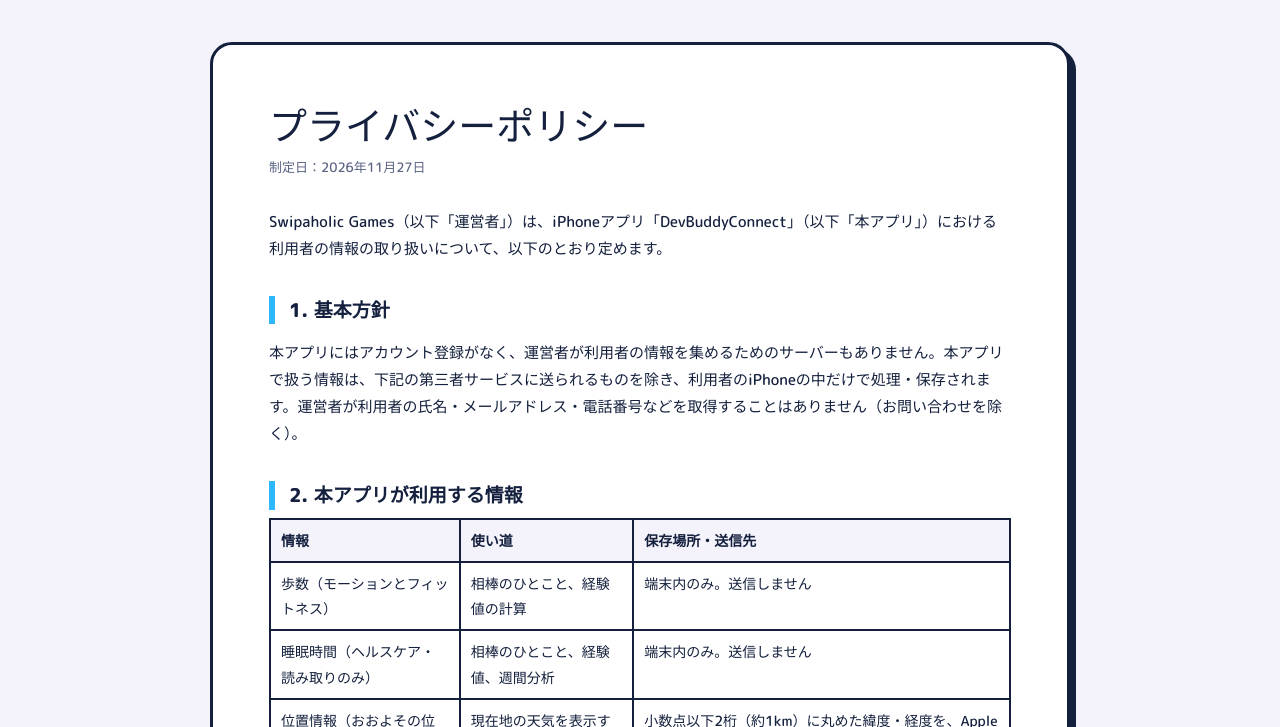
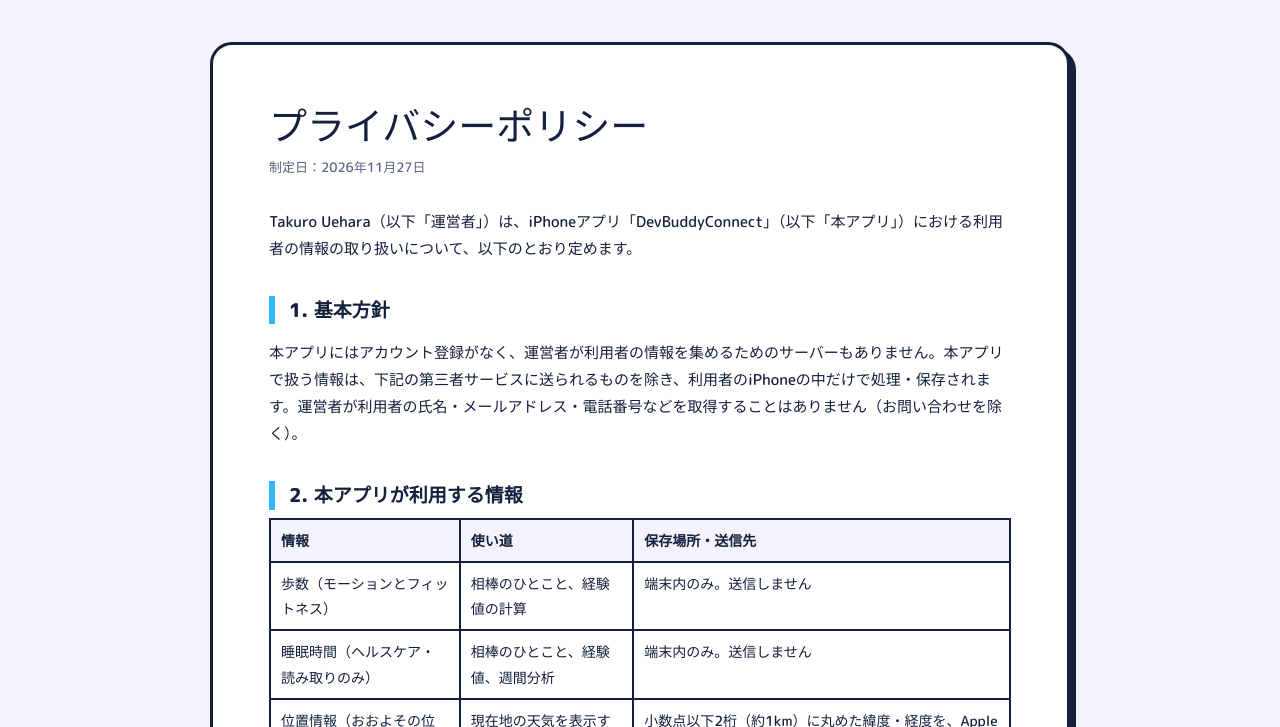
Before and after one commit to tttu732/devbuddyconnect, a plain HTML site: page privacy.html in a window 1280 px wide. Shown: the part 73-800 px from the top of the page. Drawn offline with Linux system fonts and the light colour scheme; a web font is replaced by a local one.

Commit message:
Update operator name in privacy policy

```diff
--- a/privacy.html
+++ b/privacy.html
@@ -22,7 +22,7 @@
 <article class="doc">
 <h1>プライバシーポリシー</h1>
 <p class="updated">制定日：2026年11月27日</p>
-<p>Swipaholic Games（以下「運営者」）は、iPhoneアプリ「DevBuddyConnect」（以下「本アプリ」）における利用者の情報の取り扱いについて、以下のとおり定めます。</p>
+<p>Takuro Uehara（以下「運営者」）は、iPhoneアプリ「DevBuddyConnect」（以下「本アプリ」）における利用者の情報の取り扱いについて、以下のとおり定めます。</p>
 
 <h2>1. 基本方針</h2>
 <p>本アプリにはアカウント登録がなく、運営者が利用者の情報を集めるためのサーバーもありません。本アプリで扱う情報は、下記の第三者サービスに送られるものを除き、利用者のiPhoneの中だけで処理・保存されます。運営者が利用者の氏名・メールアドレス・電話番号などを取得することはありません（お問い合わせを除く）。</p>
```
